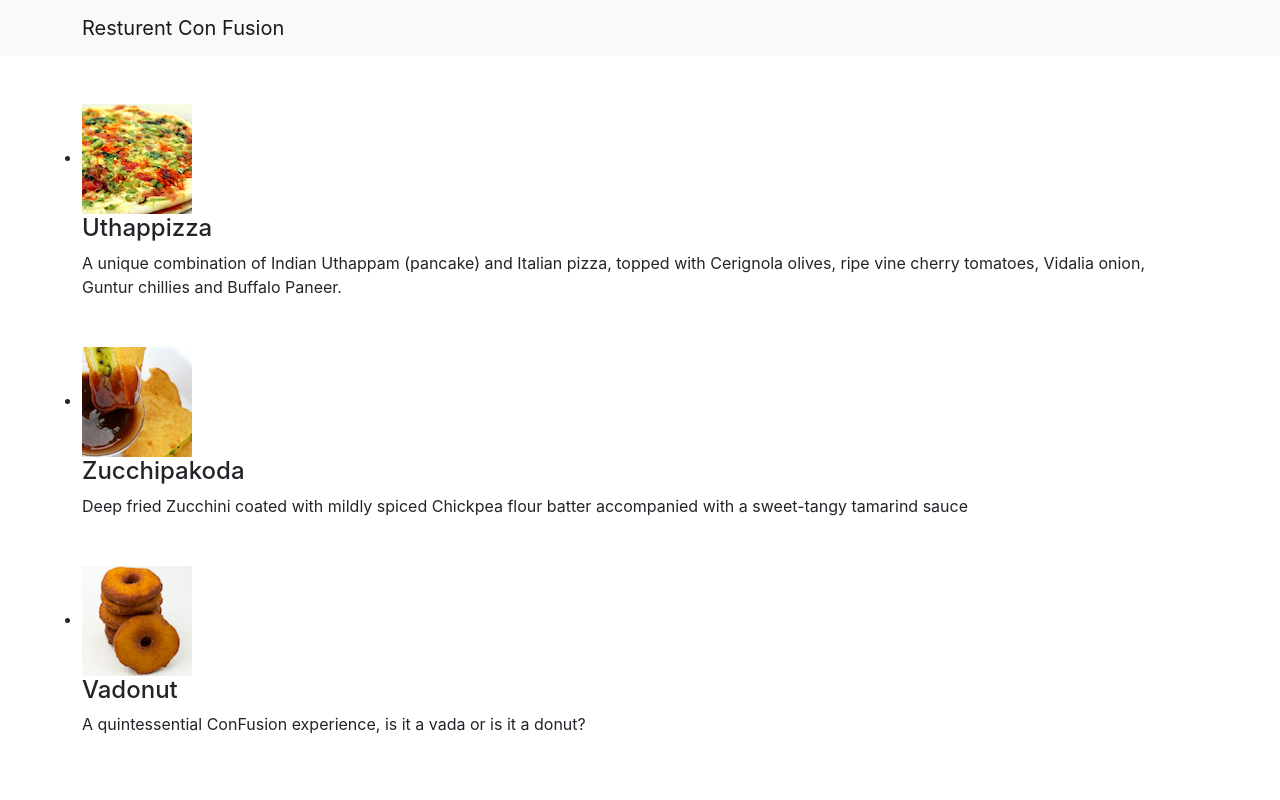
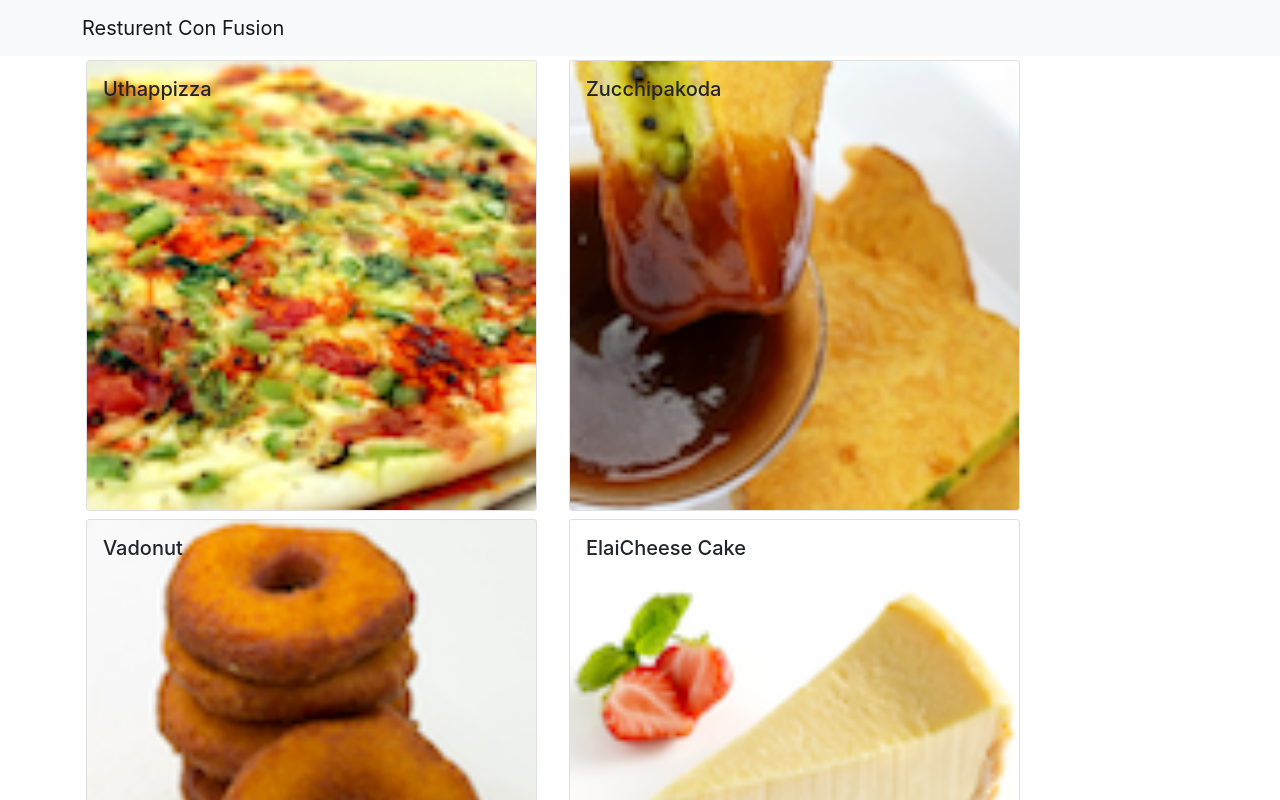
Before and after one commit to TheMShahid/Coursera-React-Front-End, a React (Create React App) app: page / in a window 1280 px wide. Shown: the top 800 px of the page. Built offline with nearby package versions, Linux system fonts and the light colour scheme.

Commit message:
second part of the react front end course coursera

```diff
--- a/src/App.js
+++ b/src/App.js
@@ -2,8 +2,15 @@
 import { Navbar, NavbarBrand } from "reactstrap";
 import "./App.css";
 import Menu from "./components/MenuComponent";
+import { DISHES } from "./shared/dishes";
 
 class App extends React.Component {
+  constructor(props) {
+    super(props);
+    this.state = {
+      dishes: DISHES,
+    };
+  }
   render() {
     return (
       <div>
@@ -12,7 +19,7 @@
             <NavbarBrand href="/"> Resturent Con Fusion </NavbarBrand>
           </div>
         </Navbar>
-        <Menu />
+        <Menu dishes={this.state.dishes} />
       </div>
     );
   }
--- a/src/components/MenuComponent.js
+++ b/src/components/MenuComponent.js
@@ -1,78 +1,60 @@
 import React, { Component } from "react";
-import { Media } from "reactstrap";
+import {
+  Card,
+  CardImg,
+  CardImgOverlay,
+  CardText,
+  CardBody,
+  CardTitle,
+} from "reactstrap";
 
 class Menu extends Component {
   constructor(props) {
     super(props);
 
     this.state = {
-      dishes: [
-        {
-          id: 0,
-          name: "Uthappizza",
-          image: "assets/images/uthappizza.png",
-          category: "mains",
-          label: "Hot",
-          price: "4.99",
-          description:
-            "A unique combination of Indian Uthappam (pancake) and Italian pizza, topped with Cerignola olives, ripe vine cherry tomatoes, Vidalia onion, Guntur chillies and Buffalo Paneer.",
-        },
-        {
-          id: 1,
-          name: "Zucchipakoda",
-          image: "assets/images/zucchipakoda.png",
-          category: "appetizer",
-          label: "",
-          price: "1.99",
-          description:
-            "Deep fried Zucchini coated with mildly spiced Chickpea flour batter accompanied with a sweet-tangy tamarind sauce",
-        },
-        {
-          id: 2,
-          name: "Vadonut",
-          image: "assets/images/vadonut.png",
-          category: "appetizer",
-          label: "New",
-          price: "1.99",
-          description:
-            "A quintessential ConFusion experience, is it a vada or is it a donut?",
-        },
-        {
-          id: 3,
-          name: "ElaiCheese Cake",
-          image: "assets/images/elaicheesecake.png",
-          category: "dessert",
-          label: "",
-          price: "2.99",
-          description:
-            "A delectable, semi-sweet New York Style Cheese Cake, with Graham cracker crust and spiced with Indian cardamoms",
-        },
-      ],
+      selectedDish: null,
     };
   }
 
+  onDishSelect(dish) {
+    this.setState({ selectedDish: dish });
+  }
+
+  renderDish(dish) {
+    if (dish != null) {
+      return (
+        <Card>
+          <CardImg width="100%" src={dish.image} alt={dish.name} />
+          <CardBody>
+            <CardTitle>{dish.name}</CardTitle>
+            <CardText>{dish.description}</CardText>
+          </CardBody>
+        </Card>
+      );
+    } else {
+      return <div></div>;
+    }
+  }
+
   render() {
-    const menu = this.state.dishes.map((dish) => {
+    const menu = this.props.dishes.map((dish) => {
       return (
-        <div key={dish.id} className="col-12 mt-5">
-          <Media tag="li">
-            <Media left middle>
-              <Media object src={dish.image} alt={dish.name} />
-            </Media>
-            <Media body className="ml-5">
-              <Media heading>{dish.name}</Media>
-              <p>{dish.description}</p>
-            </Media>
-          </Media>
+        <div key={dish.id} className="col-12 col-md-5 m-1">
+          <Card onClick={() => this.onDishSelect(dish)}>
+            <CardImg width="100%" src={dish.image} alt={dish.name} />
+            <CardImgOverlay>
+              <CardTitle>{dish.name}</CardTitle>
+            </CardImgOverlay>
+          </Card>
         </div>
       );
     });
 
     return (
       <div className="container">
-        <div className="row">
-          <Media list>{menu}</Media>
-        </div>
+        <div className="row">{menu}</div>
+        <div className="row">{this.renderDish(this.state.selectedDish)}</div>
       </div>
     );
   }
--- /dev/null
+++ b/src/shared/dishes.js
@@ -0,0 +1,42 @@
+export const DISHES = [
+  {
+    id: 0,
+    name: "Uthappizza",
+    image: "assets/images/uthappizza.png",
+    category: "mains",
+    label: "Hot",
+    price: "4.99",
+    description:
+      "A unique combination of Indian Uthappam (pancake) and Italian pizza, topped with Cerignola olives, ripe vine cherry tomatoes, Vidalia onion, Guntur chillies and Buffalo Paneer.",
+  },
+  {
+    id: 1,
+    name: "Zucchipakoda",
+    image: "assets/images/zucchipakoda.png",
+    category: "appetizer",
+    label: "",
+    price: "1.99",
+    description:
+      "Deep fried Zucchini coated with mildly spiced Chickpea flour batter accompanied with a sweet-tangy tamarind sauce",
+  },
+  {
+    id: 2,
+    name: "Vadonut",
+    image: "assets/images/vadonut.png",
+    category: "appetizer",
+    label: "New",
+    price: "1.99",
+    description:
+      "A quintessential ConFusion experience, is it a vada or is it a donut?",
+  },
+  {
+    id: 3,
+    name: "ElaiCheese Cake",
+    image: "assets/images/elaicheesecake.png",
+    category: "dessert",
+    label: "",
+    price: "2.99",
+    description:
+      "A delectable, semi-sweet New York Style Cheese Cake, with Graham cracker crust and spiced with Indian cardamoms",
+  },
+];
```
